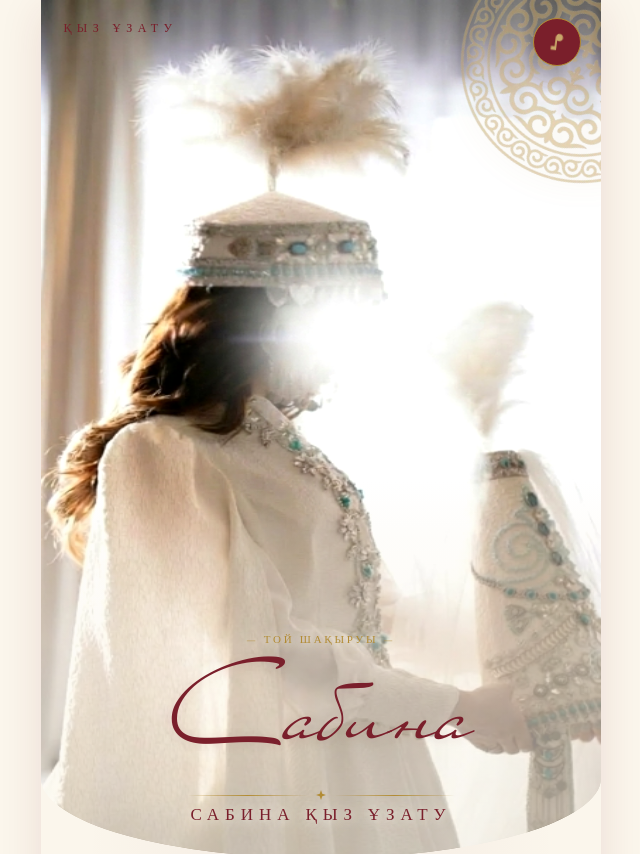
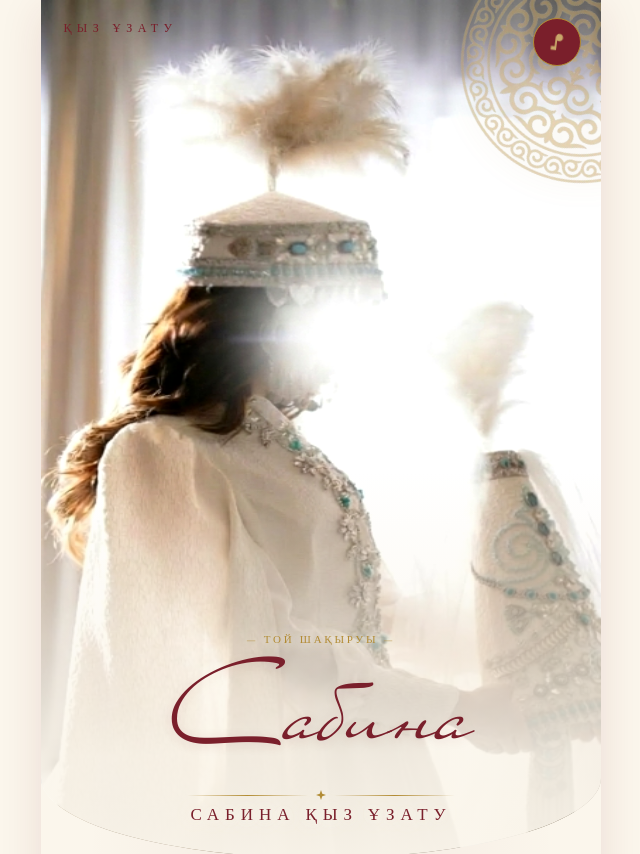
Before and after one commit to usern23/kyz-uzatu, a React (Vite) app: page / in a window 1280 px wide. Shown: the top 854 px of the page, without its empty margins (319-959 px from the left). Built offline with nearby package versions, Linux system fonts and the light colour scheme.

Commit message:
fix: strengthen gradient to 97% at arc boundary for complete photo fade

```diff
--- a/src/styles.css
+++ b/src/styles.css
@@ -203,10 +203,11 @@ section.reveal {
   position: absolute; inset: 0;
   background: linear-gradient(180deg,
     transparent 0%,
-    transparent 56%,
+    transparent 55%,
     rgba(251,246,236,0.28) 63%,
-    rgba(251,246,236,0.50) 75%,
-    rgba(251,246,236,0.62) 100%
+    rgba(251,246,236,0.60) 74%,
+    rgba(251,246,236,0.90) 88%,
+    rgba(251,246,236,0.97) 100%
   );
   z-index: 2;
 }
```
